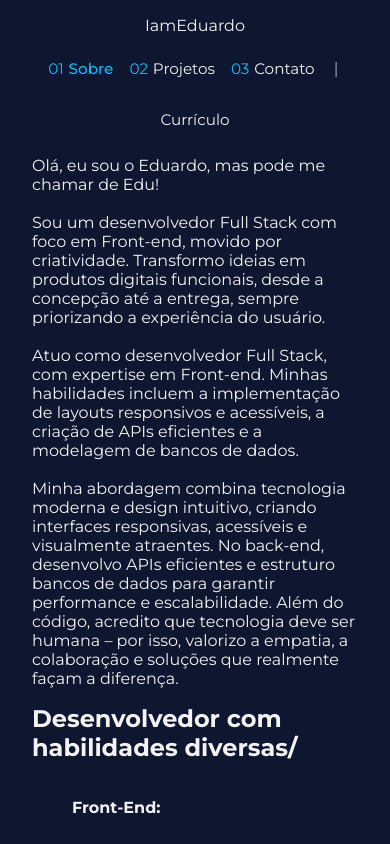
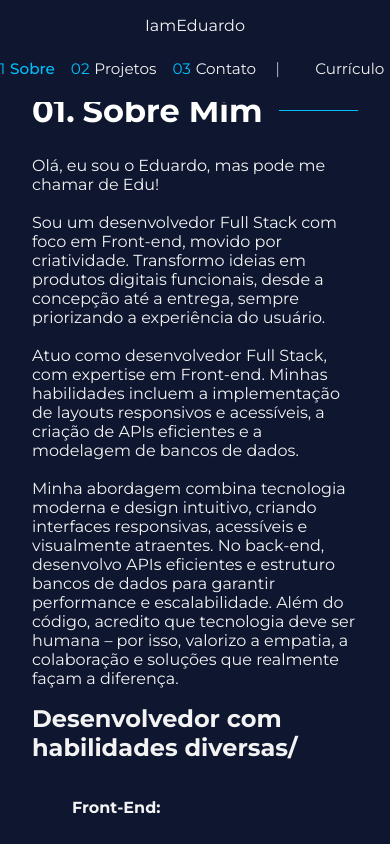
Before and after one commit to IamEduardok/portifolio, an Angular app: page /sobre in a window 390 px wide. Shown: the top 844 px of the page. Built offline with nearby package versions, Linux system fonts and the light colour scheme.

Commit message:
Correção na parte responsiva do navbar, onde o filtro da página 'Projetos' ficava sobreposto.

```diff
--- a/angular.json
+++ b/angular.json
@@ -100,6 +100,9 @@
             ],
             "scripts": []
           }
+        },
+        "deploy": {
+          "builder": "angular-cli-ghpages:deploy"
         }
       }
     }
--- a/package.json
+++ b/package.json
@@ -36,6 +36,7 @@
     "@types/express": "^4.17.17",
     "@types/jasmine": "~5.1.0",
     "@types/node": "^18.18.0",
+    "angular-cli-ghpages": "^2.0.3",
     "jasmine-core": "~5.6.0",
     "karma": "~6.4.0",
     "karma-chrome-launcher": "~3.2.0",
--- a/src/app/navbar/navbar.component.scss
+++ b/src/app/navbar/navbar.component.scss
@@ -86,7 +86,6 @@
 
   .nav-items {
     margin-top: var(--spacing-md);
-    flex-wrap: wrap;
     justify-content: center;
   }
 }
```
Also changed, not shown: 1 other file (tests, documents, lock files or other folders).
